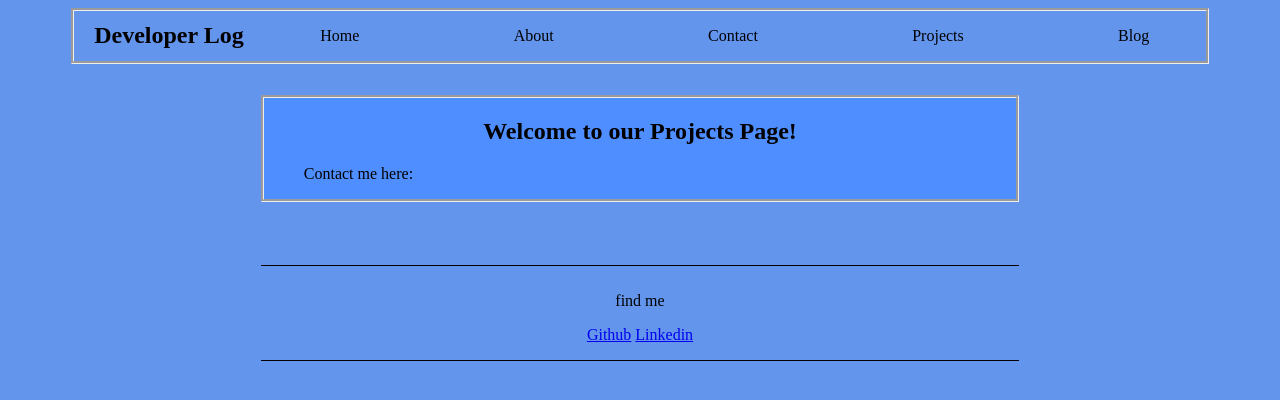
After one commit to LunaTMT/Flask-Portfolio, a Flask app: page /projects in a window 1280 px wide. The commit adds this page. Shown: the top 400 px of the page. Run offline with Flask 3, Linux system fonts and the light colour scheme.

Commit message:
Add files via upload

```diff
--- a/app/routes.py
+++ b/app/routes.py
@@ -5,15 +5,42 @@ from flask import Blueprint, render_template
 bp = Blueprint('main', __name__)
 
 @bp.route('/')
+@bp.route('/index')
 def index():
-    return render_template('index.html')
+
+    posts = [
+        {
+        "title" : "Minesweeper",
+        "description" : "Lorem ipsum dolor sit amet, consectetur adipiscing elit. Sed do eiusmod tempor incididunt ut labore et dolore magna aliqua. Ut enim ad minim veniam, quis nostrud exercitation ullamco laboris nisi ut aliquip ex ea commodo consequat. Duis aute irure dolor in reprehenderit in voluptate velit esse cillum dolore eu fugiat nulla pariatur. Excepteur sint occaecat cupidatat non proident, sunt in culpa qui officia deserunt mollit anim id est laborum.",
+        "personal_overview" : "Lorem ipsum dolor sit amet, consectetur adipiscing elit. Sed do eiusmod tempor incididunt ut labore et dolore magna aliqua. Ut enim ad minim veniam, quis nostrud exercitation ullamco laboris nisi ut aliquip ex ea commodo consequat. Duis aute irure dolor in reprehenderit in voluptate velit esse cillum dolore eu fugiat nulla pariatur. Excepteur sint occaecat cupidatat non proident, sunt in culpa qui officia deserunt mollit anim id est laborum.",
+        "video" : {"name" : "minesweeper.mp4",
+                   "type" : "video/mp4"}
+    },  {
+        "title" : "Bubbleshooter",
+        "description" : "Lorem ipsum dolor sit amet, consectetur adipiscing elit. Sed do eiusmod tempor incididunt ut labore et dolore magna aliqua. Ut enim ad minim veniam, quis nostrud exercitation ullamco laboris nisi ut aliquip ex ea commodo consequat. Duis aute irure dolor in reprehenderit in voluptate velit esse cillum dolore eu fugiat nulla pariatur. Excepteur sint occaecat cupidatat non proident, sunt in culpa qui officia deserunt mollit anim id est laborum.",
+        "personal_overview" : "Lorem ipsum dolor sit amet, consectetur adipiscing elit. Sed do eiusmod tempor incididunt ut labore et dolore magna aliqua. Ut enim ad minim veniam, quis nostrud exercitation ullamco laboris nisi ut aliquip ex ea commodo consequat. Duis aute irure dolor in reprehenderit in voluptate velit esse cillum dolore eu fugiat nulla pariatur. Excepteur sint occaecat cupidatat non proident, sunt in culpa qui officia deserunt mollit anim id est laborum.",
+        "video" : {"name" : "bubbleshooter.mp4",
+                   "type" : "video/mp4"}
+    }]
+
+
+    return render_template('index.html', title="Home", posts=posts)
 
 @bp.route('/about')
 def about():
-    return render_template('about.html')
+    return render_template('about.html', title="About")
 
 @bp.route('/contact')
 def contact():
-    return render_template('contact.html')
+    return render_template('contact.html', title="Contact")
+
+@bp.route('/projects')
+def projects():
+    return render_template('projects.html', title="Projects")
+
+
+@bp.route('/blog')
+def blog():
+    return render_template('blog.html', title="Blog")
 
 # More route definitions...
--- /dev/null
+++ b/app/static/app.js
@@ -0,0 +1,14 @@
+let slideIndex = 0;
+showSlides();
+
+function showSlides() {
+    let i;
+    const slides = document.getElementsByClassName("mySlides");
+    for (i = 0; i < slides.length; i++) {
+        slides[i].style.display = "none";
+    }
+    slideIndex++;
+    if (slideIndex > slides.length) { slideIndex = 1 }
+    slides[slideIndex - 1].style.display = "block";
+    setTimeout(showSlides, 2000); // Change image every 2 seconds (2000 milliseconds)
+}
--- /dev/null
+++ b/app/static/styles.css
@@ -0,0 +1,105 @@
+header {
+    margin: 0 5%;
+}
+
+
+nav h1 {
+    text-align: center;
+    margin: 1% 20px;
+}
+
+nav {
+    border-style: groove;
+    display: flex;
+    align-items: center; /* Align items vertically */
+}
+
+nav ul {
+    list-style: none;
+    margin: 0;
+    padding: 0 5%;
+    display: flex;
+    justify-content: space-between; /* Distribute items evenly */
+    flex: 1; /* Allow ul to take available space */
+}
+
+nav a {
+    text-decoration: none;
+    color: black;
+}
+
+
+
+
+
+
+/* body */
+
+body {
+    background-color: cornflowerblue;
+}
+
+
+main h1 {
+    margin: 0 20%;
+    margin-top: 2.5%;
+    padding: 2%;
+
+    border-top: 1px solid #000;
+    border-bottom: 1px solid #000;
+
+}
+
+h1 {
+    text-align: center;
+}
+
+section h1, h2, .project_poster_and_date {
+    text-align: center;
+}
+
+
+
+section:first-of-type {
+    margin-top: 2.5%;
+}
+
+section {
+    background-color: #4f8eff;
+    border-style: groove;
+    margin: 5% 20%;
+    padding: 0 40px;
+}
+
+section .video-container {
+    max-width: 100%; /* Adjust as needed */
+    height: auto;
+    margin: 2.5% auto; /* Add margin for spacing */
+}
+
+section .video-container video {
+    width: 100%; /* 100% of the container width */
+    height: auto; /* Maintain aspect ratio */
+}
+
+
+
+
+
+
+footer {
+    margin: 0 20%;
+    text-align: center;
+    border-top: 1px solid #000;
+    border-bottom: 1px solid #000;
+    padding-top: 10px;
+}
+
+footer ul {
+    padding: 0 20px;
+}
+
+footer li {
+    list-style-position: inside;
+    display: inline;
+  }
--- a/app/templates/about.html
+++ b/app/templates/about.html
@@ -1,6 +1,5 @@
 {% extends "base.html" %}
 
-{% block title %}About - My Website{% endblock %}
 
 {% block content %}
     <!-- Specific content for the home page -->
--- a/app/templates/base.html
+++ b/app/templates/base.html
@@ -1,23 +1,27 @@
 <!DOCTYPE html>
 <html>
 <head>
-    <title>{% block title %}My Website{% endblock %}</title>
-    <link rel="stylesheet" href="common.css">
-    <script src="common.js"></script>
+    <title>Developer Log - {{ title }}</title>
+    <link rel="stylesheet" href="{{ url_for('static', filename='styles.css') }}">
+    <script src="/app/static/app.js"></script>
 </head>
 <body>
     <!-- Header -->
     <header>
-        <h1>Welcome to My Website</h1>
+
         <!-- Navigation menu -->
         <nav>
+            <h1>Developer Log</h1>
             <ul>
                 <li><a href="/">Home</a></li>
                 <li><a href="/about">About</a></li>
                 <li><a href="/contact">Contact</a></li>
+                <li><a href="/projects">Projects</a></li>
+                <li><a href="/blog">Blog</a></li>
             </ul>
         </nav>
     </header>
+
 
     <!-- Content block -->
     <div class="content">
@@ -25,9 +29,13 @@
         {% endblock %}
     </div>
 
-    <!-- Footer -->
     <footer>
-        <p>&copy; 2024 My Website</p>
+        <p>find me</p>
+        <ul>
+            <li><a href="https://github.com/LunaTMT">Github</a></li>
+            <li><a href="https://www.linkedin.com/in/t-shredder-a8857b9a/">Linkedin</a></li>
+        </ul>
+
     </footer>
 </body>
 </html>
--- /dev/null
+++ b/app/templates/projects.html
@@ -0,0 +1,11 @@
+{% extends "base.html" %}
+
+{% block title %}Home - My Website{% endblock %}
+
+{% block content %}
+    <!-- Specific content for the home page -->
+    <section>
+        <h2>Welcome to our Projects Page!</h2>
+        <p>Contact me here:</p>
+    </section>
+{% endblock %}
```
Also changed, not shown: app/templates/blog.html (added, +11 -0 lines), app/templates/index.html (+20 -5 lines), 2 other files.
